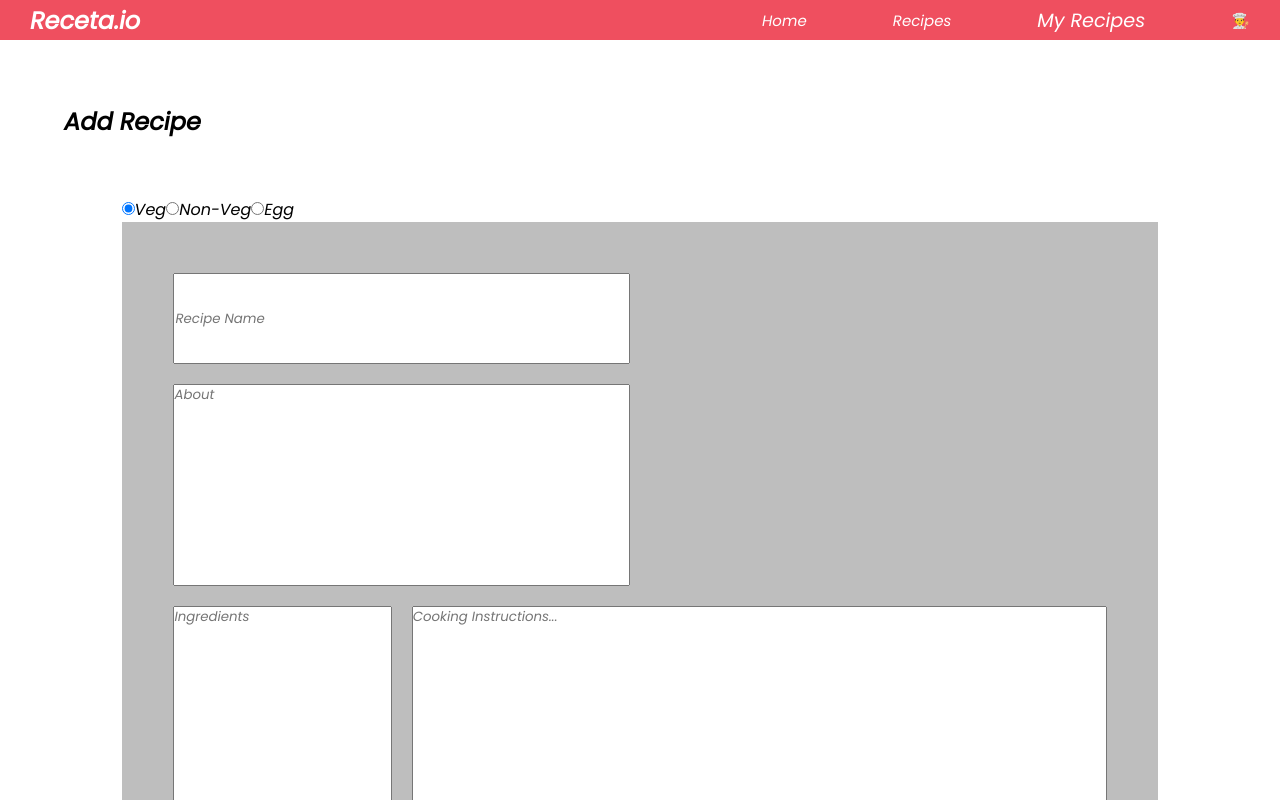
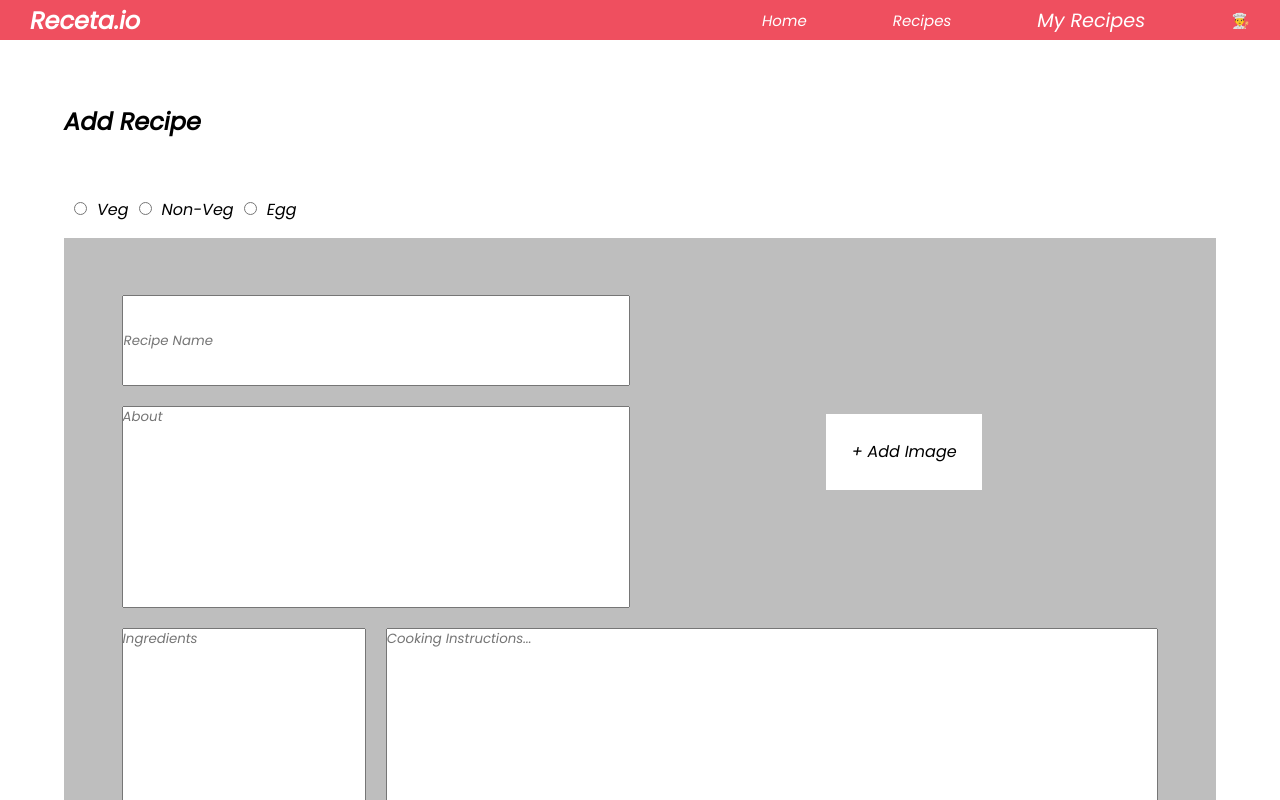
Before and after one commit to DonaldReddy/Receta.io-Frontend, a React (Vite) app: page /my-recipes/add-recipe in a window 1280 px wide. Shown: the top 800 px of the page. Built offline with nearby package versions, Linux system fonts and the light colour scheme.

Commit message:
add User Context Provider

```diff
--- a/src/App.jsx
+++ b/src/App.jsx
@@ -2,15 +2,16 @@ import { Outlet } from 'react-router-dom'
 import Header from './components/Header/Header'
 import Footer from './components/Footer/Footer'
 import Styles from './App.module.css'
+import UserContextProvider from './context/UserContextProvider.jsx'
 
 function App() {
 
   return (
-    <div id={Styles['container']}>
+    <UserContextProvider>
       <Header />
       <Outlet />
       <Footer />
-    </div>
+    </UserContextProvider>
   )
 
 }
--- a/src/components/MyRecipes/AddRecipe/AddRecipe.jsx
+++ b/src/components/MyRecipes/AddRecipe/AddRecipe.jsx
@@ -9,7 +9,7 @@ function AddRecipe() {
 
                 <form id={Styles['type']}>
 
-                    <input id={Styles['veg']} type='radio' name='type' onChange={() => console.log("selece")} checked />
+                    <input id={Styles['veg']} type='radio' name='type' onChange={() => console.log("selece")} />
                     <label htmlFor={Styles['veg']} >Veg</label>
 
                     <input id={Styles['non-veg']} type='radio' name='type' onChange={() => console.log("selece")} />
@@ -26,6 +26,11 @@ function AddRecipe() {
 
                     <textarea id={Styles['about']} type='text' placeholder='About' rows='10' cols='50' />
 
+                    <label id={Styles['image-upload-label']} htmlFor={Styles['image-upload-btn']}>
+                        + Add Image
+                        <input id={Styles['image-upload-btn']} type='file' accept='image/*' />
+                    </label>
+
                     <textarea id={Styles['ingredients']} type='text' placeholder='Ingredients' rows='10' cols='50' />
 
                     <textarea id={Styles['instructions']} type='text' placeholder='Cooking Instructions...' rows='10' cols='50' />
--- a/src/components/MyRecipes/AddRecipe/AddRecipe.module.css
+++ b/src/components/MyRecipes/AddRecipe/AddRecipe.module.css
@@ -4,7 +4,12 @@
 }
 
 #main {
-    padding: 5%;
+    padding: 5% 0%;
+}
+
+#type>* {
+    margin-left: 10px;
+    margin-bottom: 2%;
 }
 
 #recipe {
@@ -27,6 +32,29 @@
     grid-row: 2 / 4;
     grid-column: 1 / 3;
     resize: none;
+}
+
+#image-upload-label {
+    grid-row: 1 / 4;
+    grid-column: 3 / 5;
+    background: white;
+    cursor: pointer;
+
+    justify-self: center;
+    align-self: center;
+    padding: 5%;
+
+    /* display: flex;
+    justify-content: center;
+    align-items: center; */
+}
+
+#image-upload-label:hover {
+    font-size: 1.1em;
+}
+
+#image-upload-btn {
+    display: none;
 }
 
 #ingredients {
--- /dev/null
+++ b/src/context/UserContext.js
@@ -0,0 +1,5 @@
+import { createContext } from 'react'
+
+const UserContext = createContext()
+
+export default UserContext
--- /dev/null
+++ b/src/context/UserContextProvider.jsx
@@ -0,0 +1,17 @@
+import React, { useState } from 'react'
+import UserContext from './UserContext.js'
+
+
+function UserContextProvider({ children }) {
+
+    const [user, setUser] = useState(JSON.parse(localStorage.getItem("user")) || {})
+    const [userAuth, setUserAuth] = useState(localStorage.getItem("user") ? true : false)
+
+    return (
+        <UserContext.Provider value={{ user, setUser, userAuth, setUserAuth }} >
+            {children}
+        </UserContext.Provider>
+    )
+}
+
+export default UserContextProvider
```
